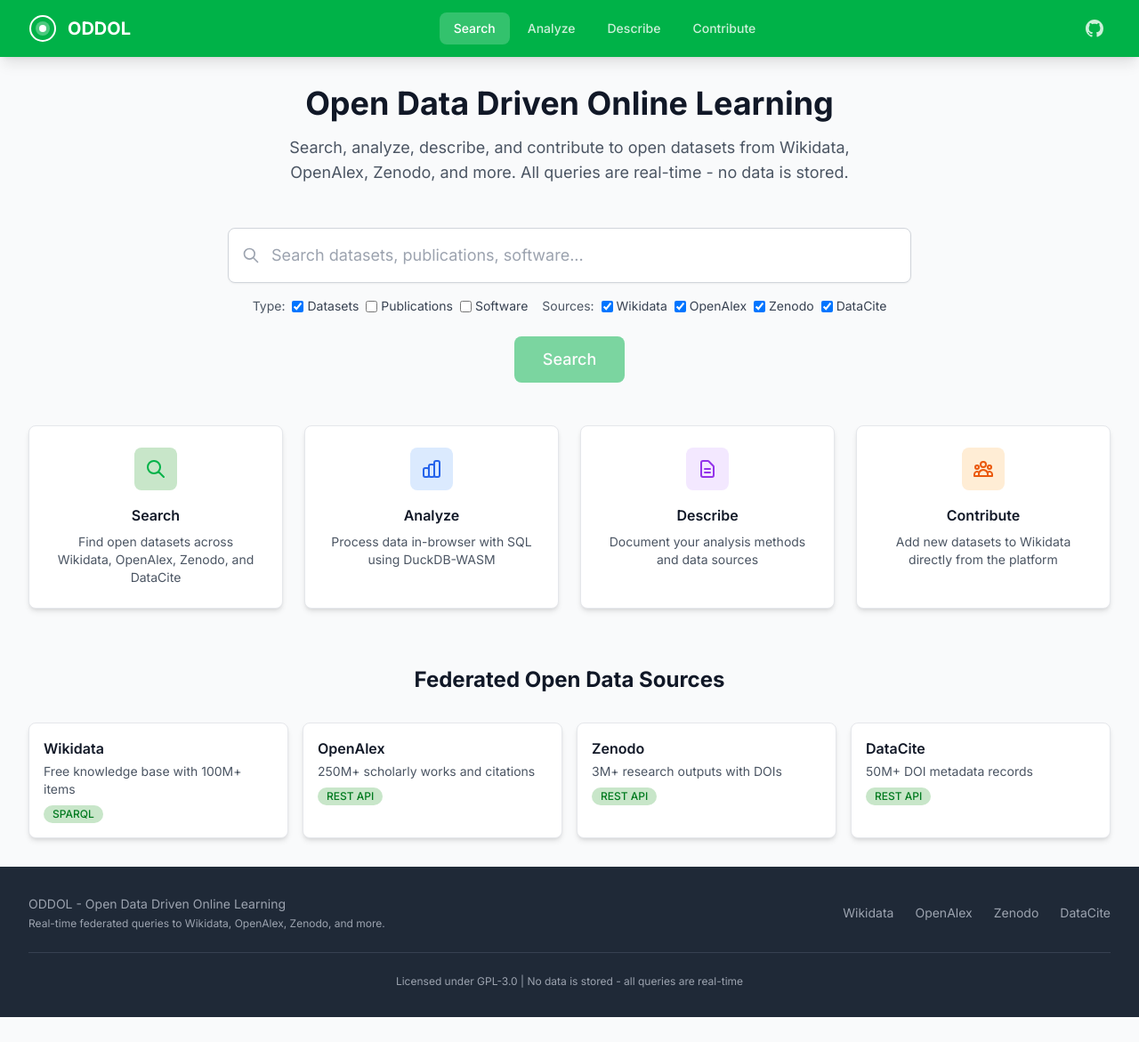
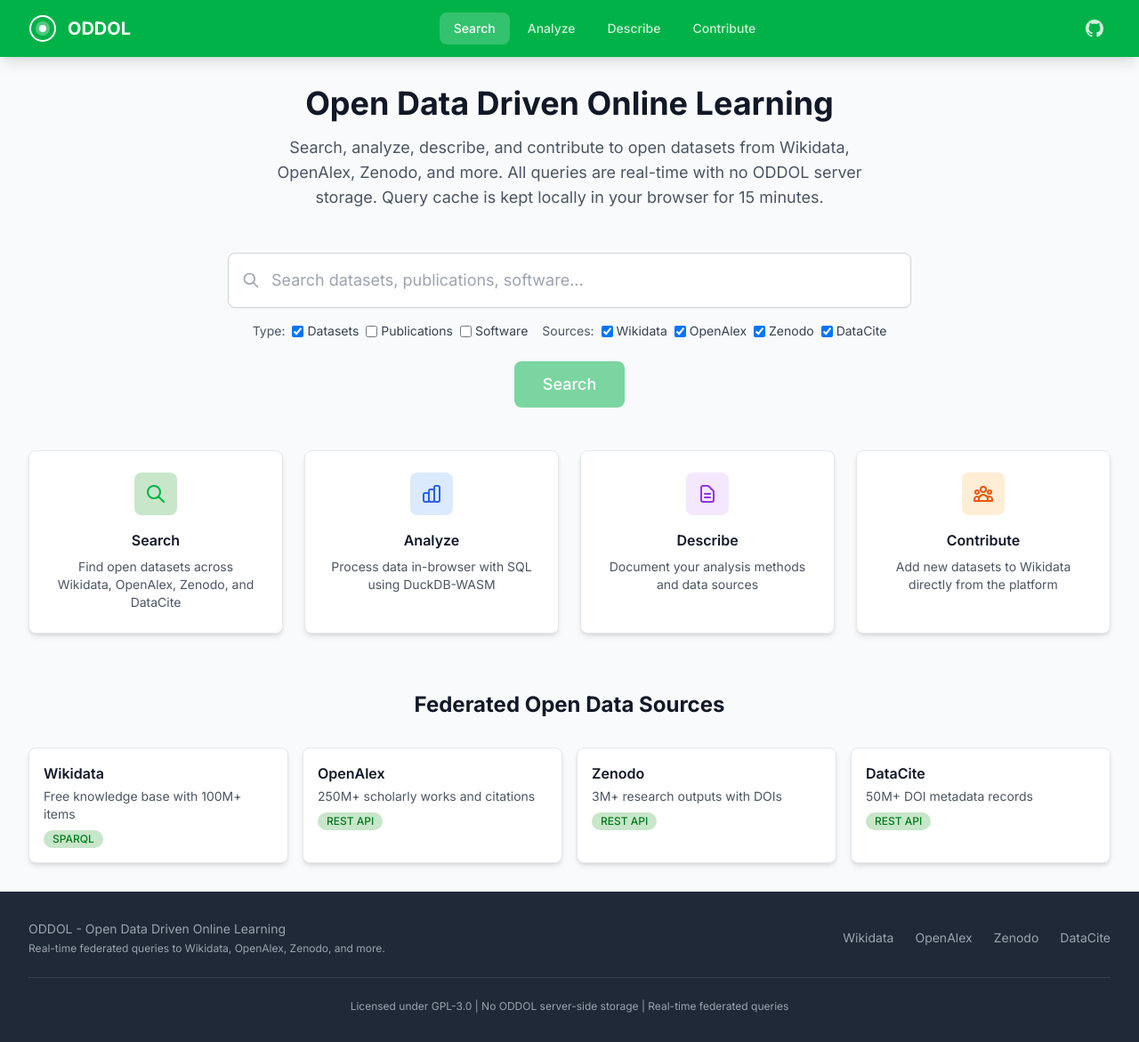
Before and after one commit to johnsamuelwrites/ODDOL, a SvelteKit app: page / in a window 1280 px wide. Shown: the whole page at 89% size. Before the commit the page ends 1143 px from the top, so only its background shows below. Built offline with nearby package versions, Linux system fonts and the light colour scheme.

Commit message:
Precise storage aspects

```diff
--- a/src/routes/+layout.svelte
+++ b/src/routes/+layout.svelte
@@ -112,7 +112,7 @@
 				</div>
 			</div>
 			<div class="mt-6 pt-6 border-t border-gray-700 text-center text-xs">
-				<p>Licensed under GPL-3.0 | No data is stored - all queries are real-time</p>
+				<p>Licensed under GPL-3.0 | No ODDOL server-side storage | Real-time federated queries</p>
 			</div>
 		</div>
 	</footer>
--- a/src/routes/+page.svelte
+++ b/src/routes/+page.svelte
@@ -50,7 +50,7 @@
 		</h1>
 		<p class="text-lg text-gray-600 max-w-2xl mx-auto">
 			Search, analyze, describe, and contribute to open datasets from Wikidata, OpenAlex, Zenodo, and more.
-			All queries are real-time - no data is stored.
+			All queries are real-time with no ODDOL server storage. Query cache is kept locally in your browser for 15 minutes.
 		</p>
 	</div>
 
```
Also changed, not shown: 1 other file (tests, documents, lock files or other folders).
